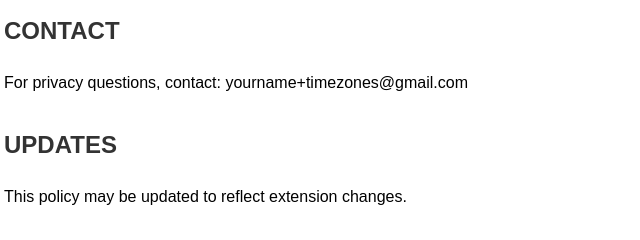
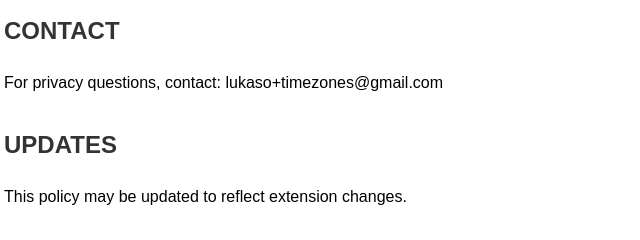
Before and after one commit to lukaso/extra-timezones-privacy, a plain HTML site: page index.html in a window 1280 px wide. Shown: the part 1160-1400 px from the top of the page, 236-876 px from the left. Drawn offline with Linux system fonts and the light colour scheme.

Commit message:
Fix email

```diff
--- a/index.html
+++ b/index.html
@@ -50,7 +50,7 @@
     </ul>
 
     <h2>CONTACT</h2>
-    <p>For privacy questions, contact: yourname+timezones@gmail.com</p>
+    <p>For privacy questions, contact: lukaso+timezones@gmail.com</p>
 
     <h2>UPDATES</h2>
     <p>This policy may be updated to reflect extension changes.</p>
```
